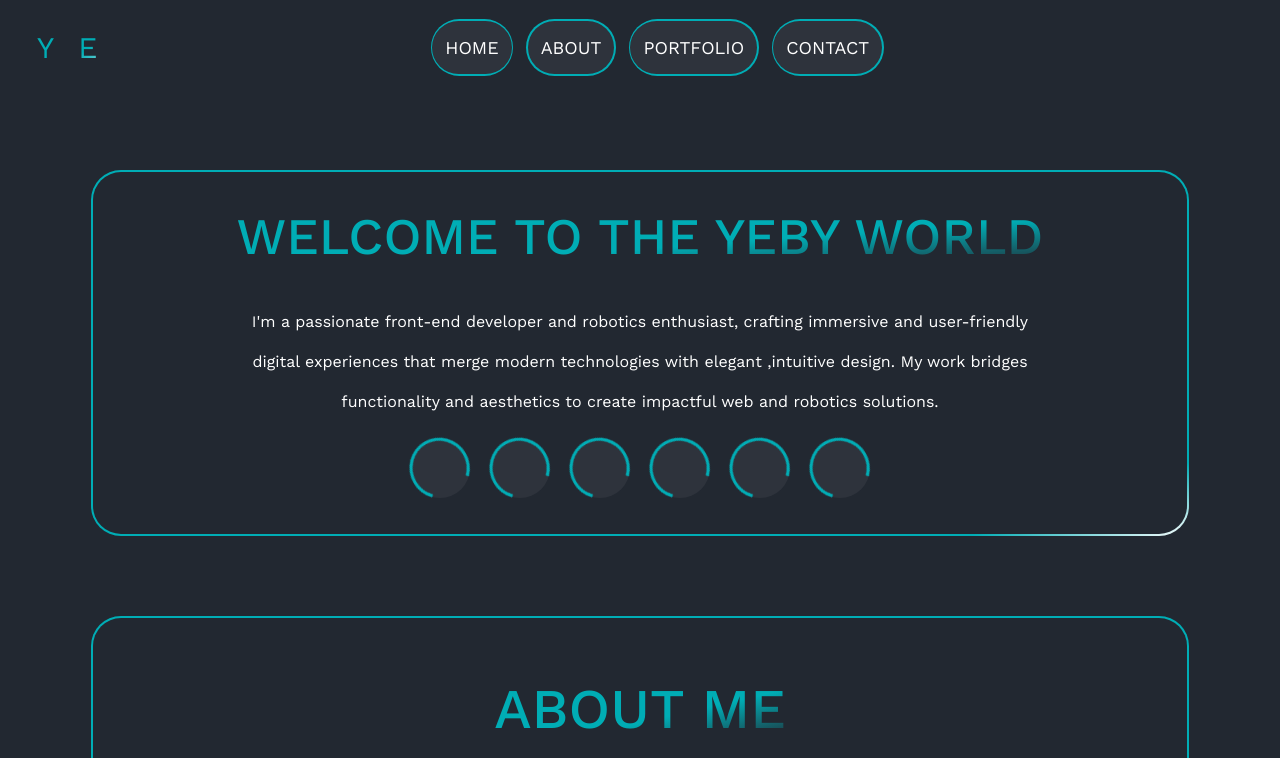
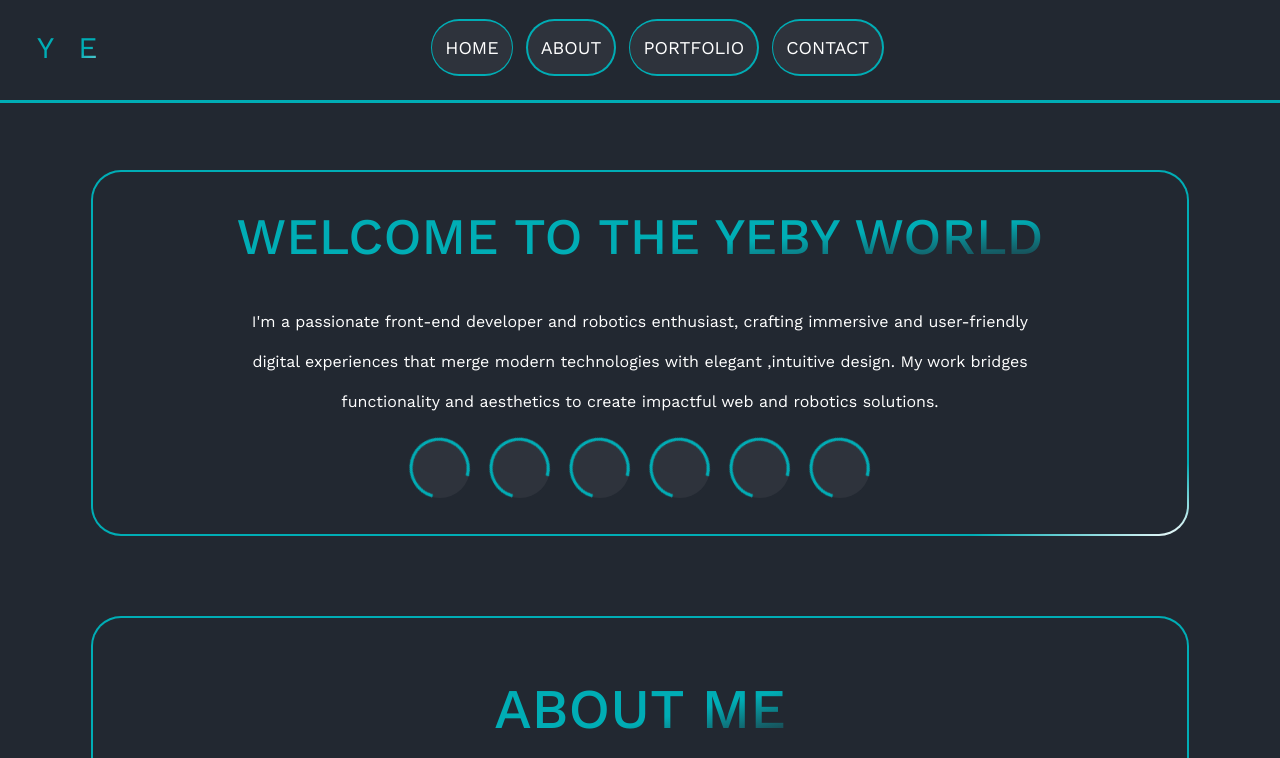
Before and after one commit to YassaEmad/my__portfolio, a plain HTML site: page index.html in a window 1280 px wide. Shown: the top 758 px of the page. Drawn offline with nearby package versions, Linux system fonts and the light colour scheme.

Commit message:
Update style.css

```diff
--- a/CSS/style.css
+++ b/CSS/style.css
@@ -25,7 +25,7 @@ body {
   padding-bottom: 20px;
   position: fixed;
   z-index: 1000;
-  border-bottom: 3 px solid #00adb5;
+  border-bottom: 3.5px solid var(--color_primary);
   width: 100vw;
   background-color: var(--color_bg);
 }
```
